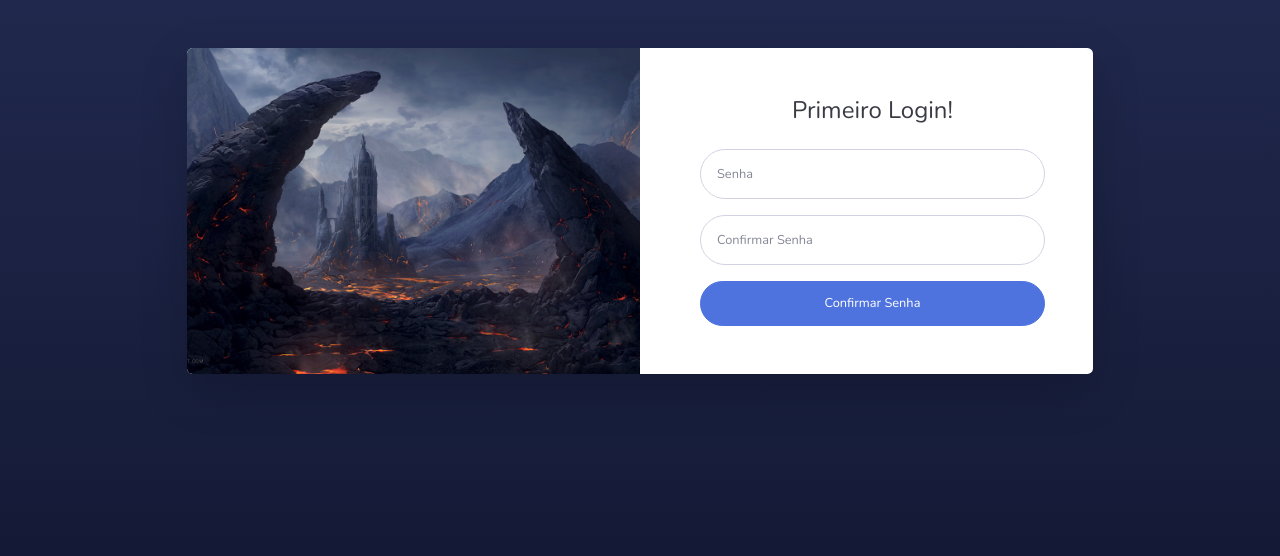
After one commit to SantoosLC/Biblioteca-Jogos, a PHP site: page /biblioteca-jogos/Dashboard/primeiro_login.php in a window 1280 px wide. The commit adds this page. Shown: the top 556 px of the page. Run offline with PHP 8.4, Linux system fonts and the light colour scheme; some libraries are stand-ins or nearby versions.

Commit message:
Atualização

```diff
--- a/Dashboard/Jogos_edicao.php
+++ b/Dashboard/Jogos_edicao.php
@@ -146,7 +146,7 @@ $paginaAtiva = 'Lancar_Jogo'
                 <div class="modal-body">Clique em "Sair" se estiver pronto para encerrar a sessão atual.</div>
                 <div class="modal-footer">
                     <button class="btn btn-secondary" type="button" data-dismiss="modal">Voltar</button>
-                    <a class="btn btn-primary" href="login.html">Sair</a>
+                    <a class="btn btn-primary" href="login.php">Sair</a>
                 </div>
             </div>
         </div>
--- a/Dashboard/cadastrar_turma.php
+++ b/Dashboard/cadastrar_turma.php
@@ -129,7 +129,7 @@ require_once 'assets/requests/header.php';
                 <div class="modal-body">Clique em "Sair" se estiver pronto para encerrar a sessão atual.</div>
                 <div class="modal-footer">
                     <button class="btn btn-secondary" type="button" data-dismiss="modal">Voltar</button>
-                    <a class="btn btn-primary" href="login.html">Sair</a>
+                    <a class="btn btn-primary" href="login.php">Sair</a>
                 </div>
             </div>
         </div>
--- a/Dashboard/dashboard.php
+++ b/Dashboard/dashboard.php
@@ -233,7 +233,7 @@ require_once 'assets/requests/header.php';
                 <div class="modal-body">Clique em "Sair" se estiver pronto para encerrar a sessão atual.</div>
                 <div class="modal-footer">
                     <button class="btn btn-secondary" type="button" data-dismiss="modal">Voltar</button>
-                    <a class="btn btn-primary" href="login.html">Sair</a>
+                    <a class="btn btn-primary" href="login.php">Sair</a>
                 </div>
             </div>
         </div>
--- a/Dashboard/jogos_registrados.php
+++ b/Dashboard/jogos_registrados.php
@@ -126,7 +126,7 @@ $paginaAtiva = 'Jogos_Registrados'
                 <div class="modal-body">Clique em "Sair" se estiver pronto para encerrar a sessão atual.</div>
                 <div class="modal-footer">
                     <button class="btn btn-secondary" type="button" data-dismiss="modal">Voltar</button>
-                    <a class="btn btn-primary" href="login.html">Sair</a>
+                    <a class="btn btn-primary" href="login.php">Sair</a>
                 </div>
             </div>
         </div>
--- a/Dashboard/lancar_jogo.php
+++ b/Dashboard/lancar_jogo.php
@@ -192,7 +192,7 @@ require_once 'assets/requests/header.php';
                 <div class="modal-body">Clique em "Sair" se estiver pronto para encerrar a sessão atual.</div>
                 <div class="modal-footer">
                     <button class="btn btn-secondary" type="button" data-dismiss="modal">Voltar</button>
-                    <a class="btn btn-primary" href="login.html">Sair</a>
+                    <a class="btn btn-primary" href="login.php">Sair</a>
                 </div>
             </div>
         </div>
--- /dev/null
+++ b/Dashboard/primeiro_login.php
@@ -0,0 +1,61 @@
+<?php
+session_start();
+
+require_once 'assets/requests/header.php';
+?>
+
+<body class="bg-gradient-primary">
+    <div class="container">
+        <div class="row justify-content-center">
+            <div class="col-xl-10 col-lg-12 col-md-9">
+                <div class="card o-hidden border-0 shadow-lg my-5">
+                    <div class="card-body p-0">
+                        <div class="row">
+                            <div class="col-lg-6 d-none d-lg-block bg-login-image"></div>
+                            <div class="col-lg-6">
+                                <div class="p-5">
+                                    <div class="text-center">
+                                        <h1 class="h4 text-gray-900 mb-4">Primeiro Login!</h1>
+                                    </div>
+
+                                    <?php
+
+                                    if(isset($_SESSION['login_error'])) {
+                                        echo "<div class='alert alert-danger my-4 p-3 border'><p>".$_SESSION['login_error']."</p></div>";
+                                        unset($_SESSION['login_error']);
+                                    }
+
+                                    if(isset($_SESSION['login_success'])) {
+                                        echo "<div class='alert alert-success my-4 p-3 border'><p>".$_SESSION['login_success']."</p></div>";
+                                        unset($_SESSION['login_success']);
+                                        echo '<script>setTimeout(function() { window.location.href = "dashboard.php"; }, 3000);</script>';
+                                    }
+
+                                    ?>
+
+                                    <form class="user" action="assets/requests/primeiro_login.php" method="POST">
+                                        <div class="form-group">
+                                            <input type="password" class="form-control form-control-user"
+                                                name="senha" aria-describedby="emailHelp"
+                                                placeholder="Senha" required>
+                                        </div>
+                                        <div class="form-group">
+                                            <input type="password" class="form-control form-control-user"
+                                                name="corfirmar-senha" placeholder="Confirmar Senha" required>
+                                        </div>
+
+                                        <button type="submit" href="index.html" class="btn btn-primary btn-user btn-block">
+                                            Confirmar Senha
+                                        </button>
+                                    </form>
+                                </div>
+                            </div>
+                        </div>
+                    </div>
+                </div>
+            </div>
+        </div>
+    </div>
+</body>
+
+</html>
--- a/assets/conexao/conexao.php
+++ b/assets/conexao/conexao.php
@@ -3,8 +3,8 @@
 
 $servidor = "localhost"; // Servidor
 $usuario = "root"; // Usuario DB
-$senha = "root"; // Senha DB
-$db = "SenaiGames"; // Nome do Banco de Dados
+$senha = ""; // Senha DB
+$db = "impressa_senaigames"; // Nome do Banco de Dados
 
 $conn = mysqli_connect($servidor, $usuario, $senha, $db);
 
```
Also changed, not shown: Dashboard/assets/requests/enviar_usuario-db.php (added, +34 -0 lines), Dashboard/assets/requests/primeiro_login.php (added, +13 -0 lines), Dashboard/assets/requests/verifica_login.php (+10 -4 lines), Dashboard/controle_usuarios.php (+72 -3 lines).
